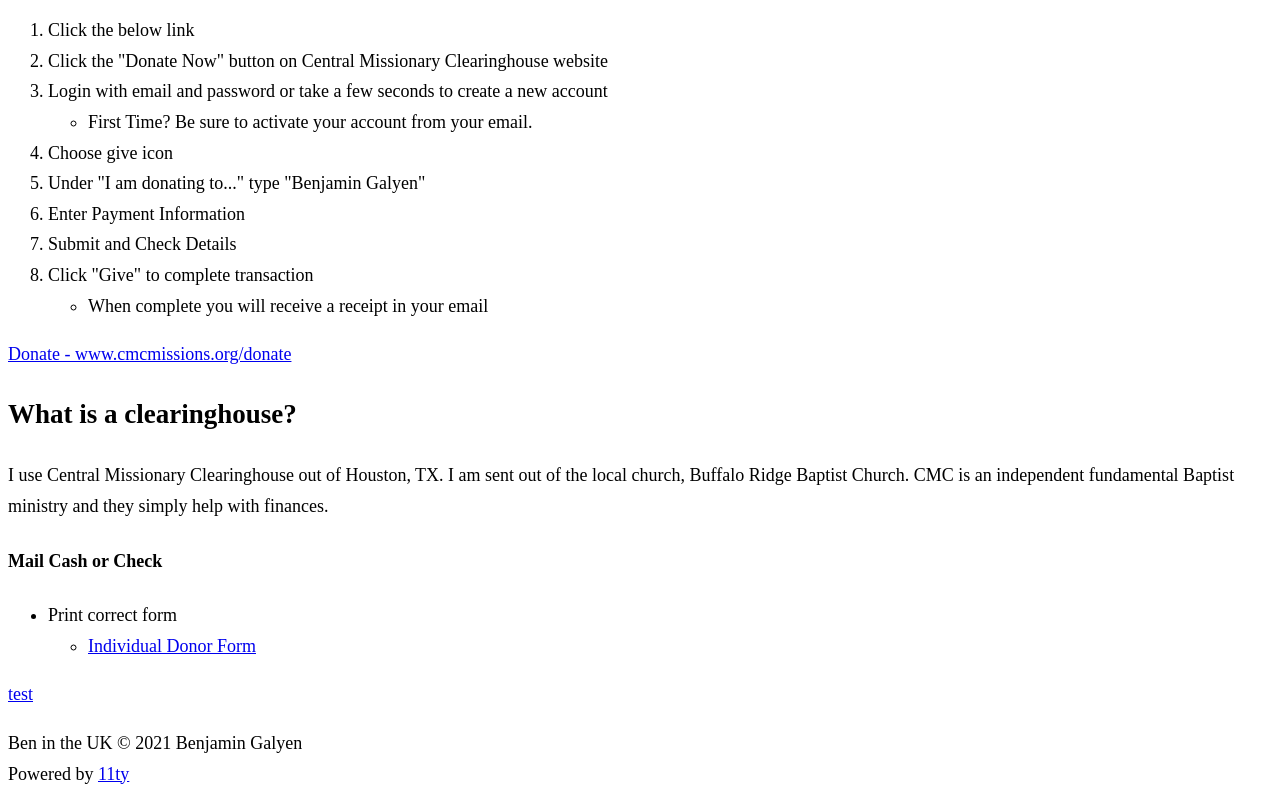
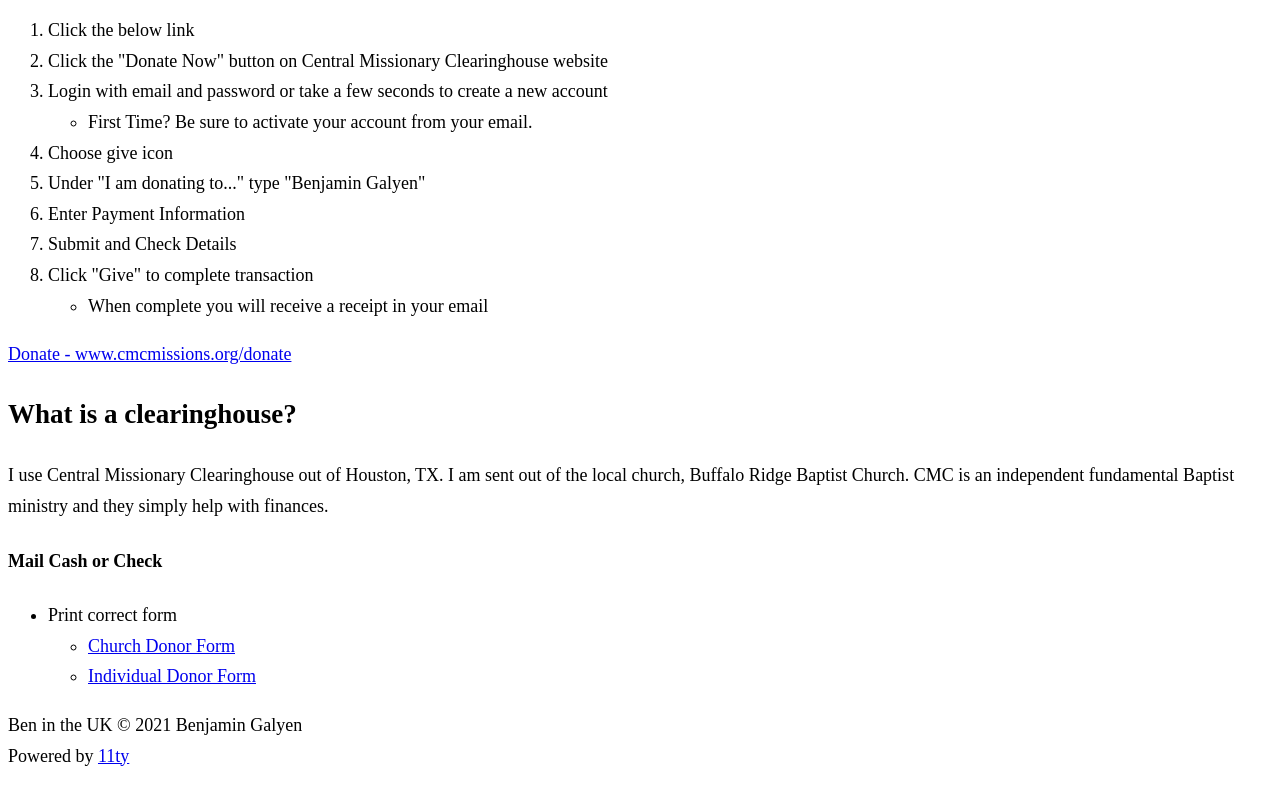
Before and after one commit to BGalyen/benweb, an Eleventy site: page src/site/invest-in-eternity.md in a window 1280 px wide. Shown: the part 581-1378 px from the top of the page. Built offline with nearby package versions, Linux system fonts and the light colour scheme; Eleventy itself is replaced by a stand-in of ours; files that its build step writes are made by us from their sources.

Commit message:
added church donor form

```diff
--- a/src/site/invest-in-eternity.md
+++ b/src/site/invest-in-eternity.md
@@ -30,6 +30,5 @@
 #### Mail Cash or Check
 
 * Print correct form
-  * <a target="_blank" href="https://drive.google.com/file/d/1MKahcTNaD09MLrohco59h-3y10X8Hh3S/view?usp=sharing">Individual Donor Form
-
-[test](/pdfs/testpdf1.pdf)
+  * <a target="_blank" href="https://drive.google.com/file/d/1eLAd08HiEbYQft0Z4dsDwc4aCnXBWJ01/view?usp=sharing">Church Donor Form</a>
+  * <a target="_blank" href="https://drive.google.com/file/d/1MKahcTNaD09MLrohco59h-3y10X8Hh3S/view?usp=sharing">Individual Donor Form</a>
```
